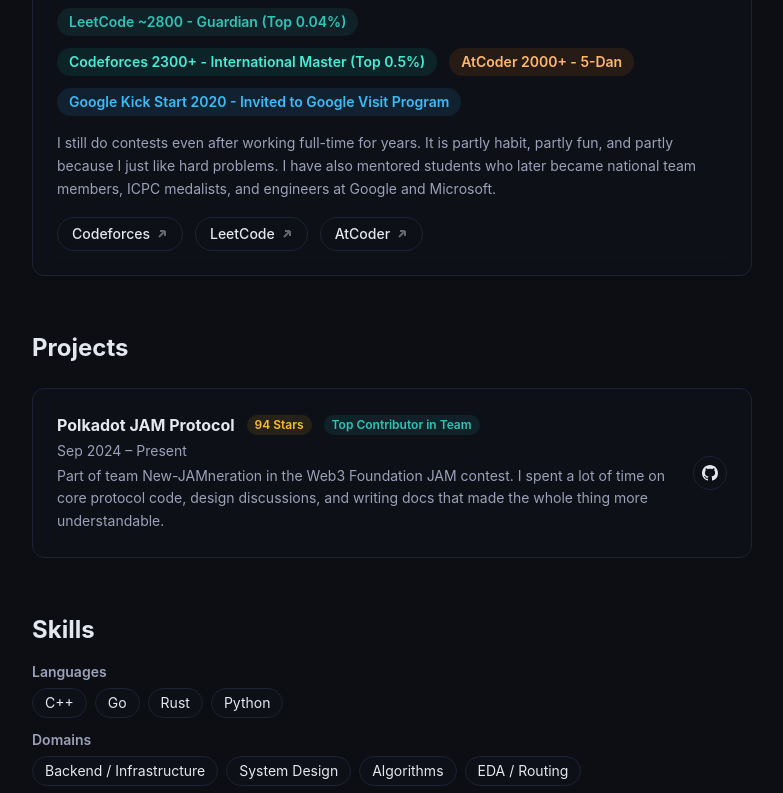
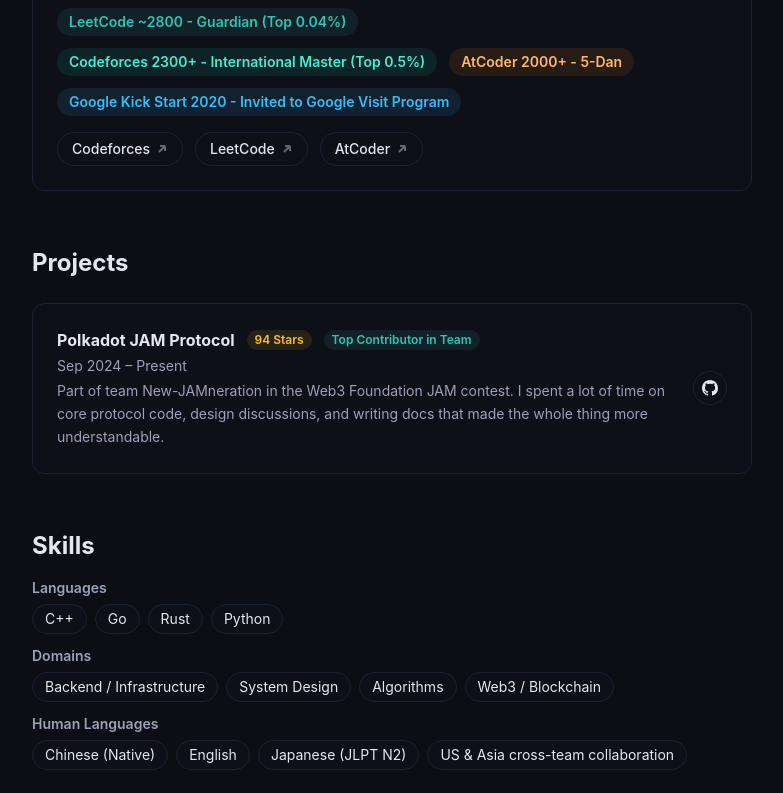
Before and after one commit to HanaYukii/hanayukii-site, a Next.js app: page /about in a window 1280 px wide. Shown: the part 1600-2393 px from the top of the page, without its empty margins (248-1031 px from the left). Built offline with nearby package versions, Linux system fonts and the light colour scheme.

Commit message:
remove CP description paragraph and EDA/RL from skills

```diff
--- a/src/app/about/page.tsx
+++ b/src/app/about/page.tsx
@@ -203,13 +203,6 @@ export default function About() {
                 Google Kick Start 2020 - Invited to Google Visit Program
               </span>
             </div>
-            <p className="mb-4 text-sm leading-relaxed text-text-muted">
-              I still do contests even after working full-time for years. It is
-              partly habit, partly fun, and partly because I just like hard
-              problems. I have also mentored students who later became national
-              team members, ICPC medalists, and engineers at Google and
-              Microsoft.
-            </p>
             <div className="flex flex-wrap gap-3">
               {[
                 {
@@ -310,8 +303,6 @@ export default function About() {
                   "Backend / Infrastructure",
                   "System Design",
                   "Algorithms",
-                  "EDA / Routing",
-                  "Reinforcement Learning",
                   "Web3 / Blockchain",
                 ],
               },
```
